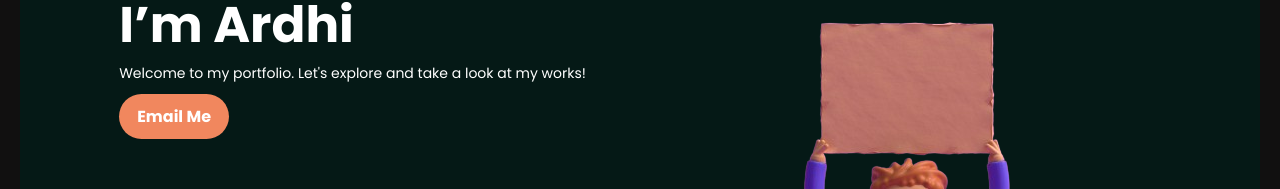
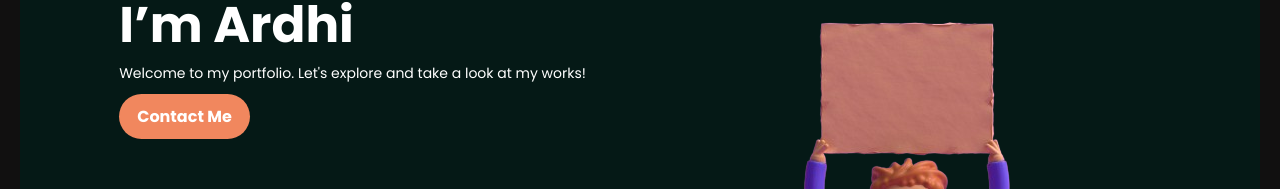
Before and after one commit to ardhirn/Website-Portofolio, a plain HTML site: page index.html in a window 1280 px wide. Shown: the part 355-544 px from the top of the page. Drawn offline with Linux system fonts and the light colour scheme.

Commit message:
Update index.html

```diff
--- a/index.html
+++ b/index.html
@@ -35,7 +35,7 @@
       <h1>Hey There<br>I’m Ardhi</h1>
       <p> Welcome to my portfolio. Let's explore and
         take a look at my works!</p>
-      <a href="contact.html">Email Me</a>
+      <a href="contact.html">Contact Me</a>
     </div>
 
     <div class="home-images">
```
